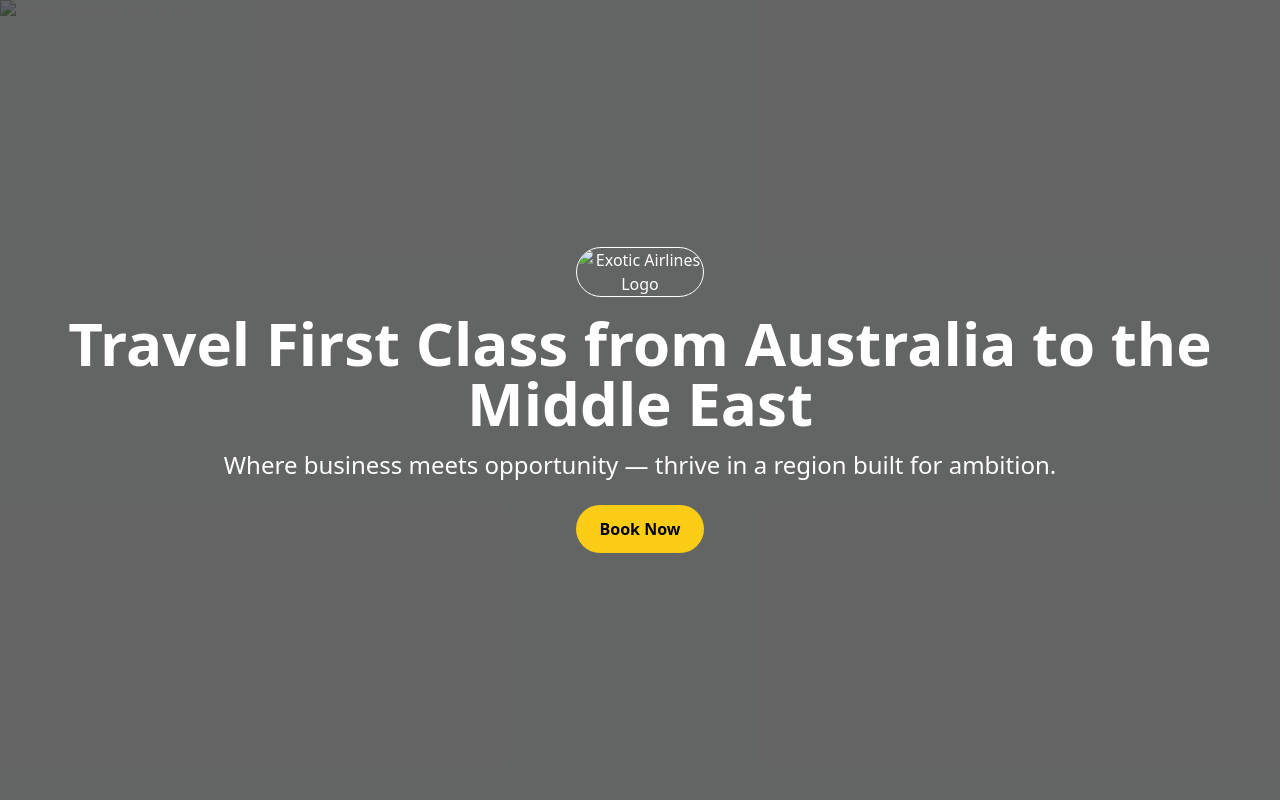
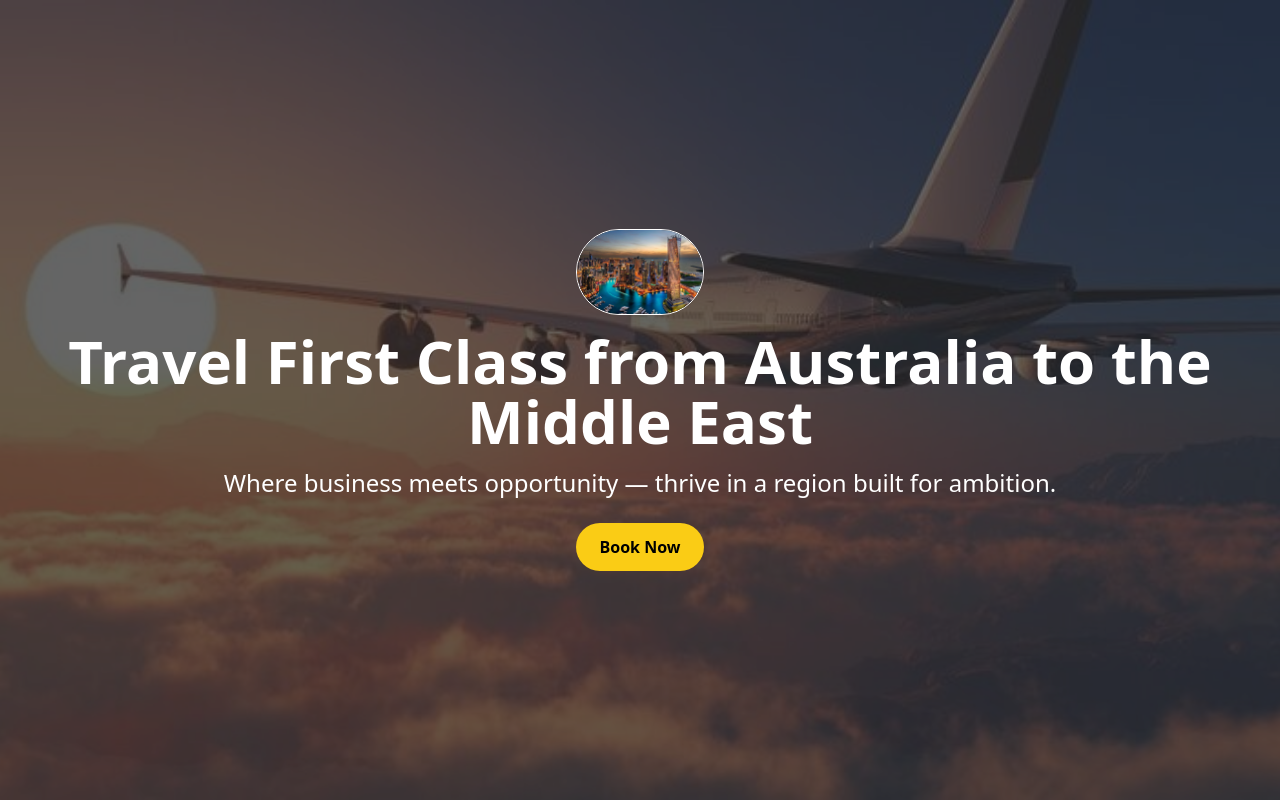
Before and after one commit to kevinKB1/Exotic-Airlines-, a plain HTML site: page index.html in a window 1280 px wide. Shown: the top 800 px of the page. Drawn offline with nearby package versions, Linux system fonts and the light colour scheme.

Commit message:
Update index.html

```diff
--- a/index.html
+++ b/index.html
@@ -9,9 +9,9 @@
 <body class="font-sans bg-gray-50 text-gray-800">
   <!-- Hero Section -->
   <section class="relative h-screen text-white">
-    <img src="/mnt/data/extracted_exotic_airlines/1.png" alt="Exotic Airlines Brochure" class="absolute inset-0 w-full h-full object-cover opacity-70">
+    <img src="1.png" alt="Exotic Airlines Brochure" class="absolute inset-0 w-full h-full object-cover opacity-70">
     <div class="relative z-10 bg-black bg-opacity-60 h-full flex flex-col justify-center items-center text-center px-4">
-      <img src="/mnt/data/extracted_exotic_airlines/2.png" alt="Exotic Airlines Logo" class="w-32 mb-4 rounded-full border border-white">
+      <img src="2.png" alt="Exotic Airlines Logo" class="w-32 mb-4 rounded-full border border-white">
       <h1 class="text-4xl md:text-6xl font-bold mb-4">Travel First Class from Australia to the Middle East</h1>
       <p class="text-xl md:text-2xl mb-6">Where business meets opportunity — thrive in a region built for ambition.</p>
       <a href="#book" class="bg-yellow-400 hover:bg-yellow-300 text-black font-semibold py-3 px-6 rounded-full">Book Now</a>
```
